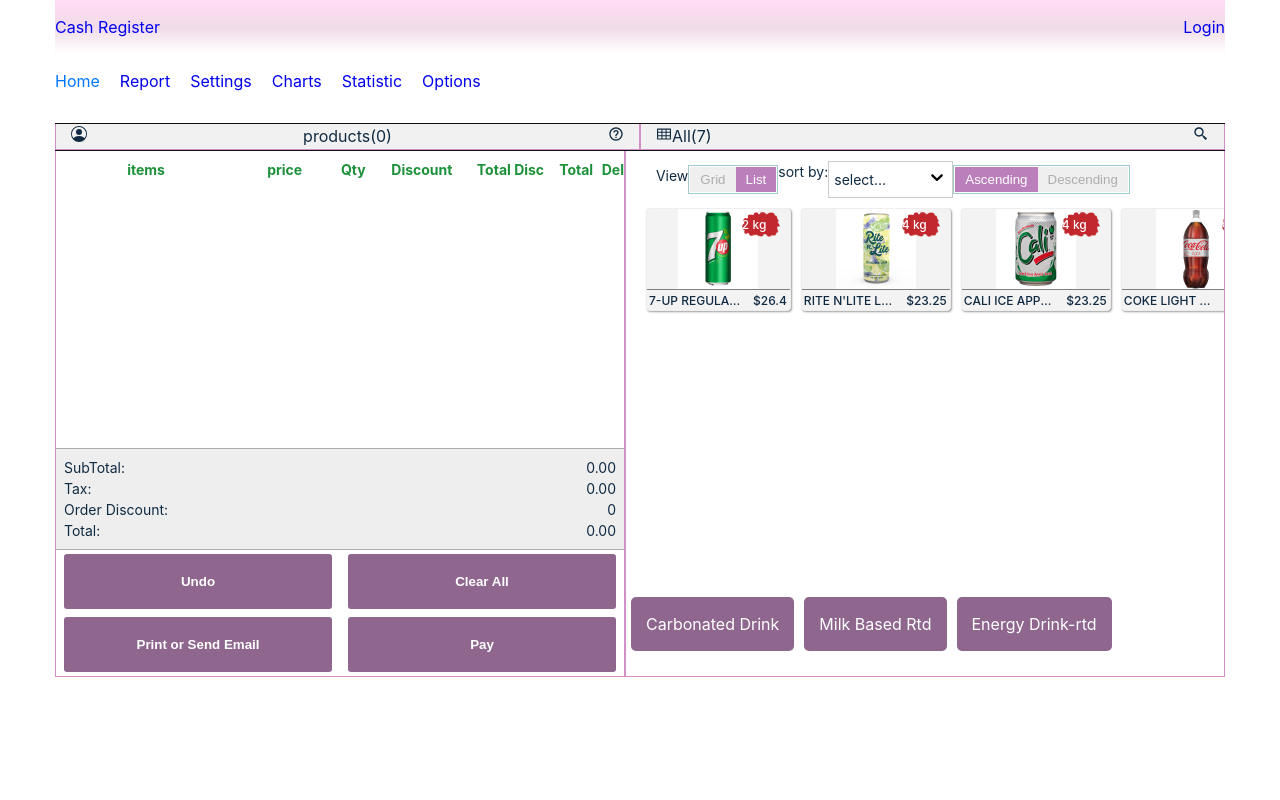
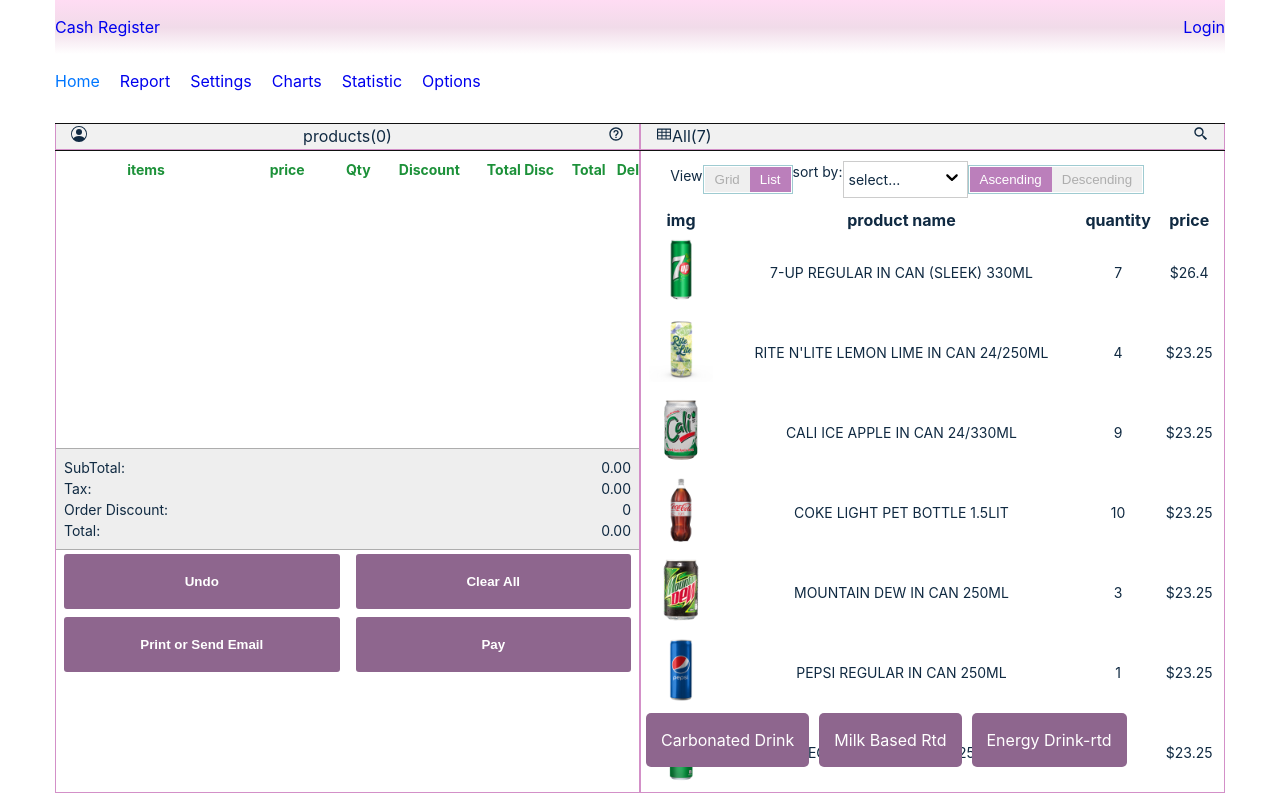
Before and after one commit to dnbworks/POS-system, a React (Create React App) app: page / in a window 1280 px wide. Both pictures are taken after a click on the button "List". Built offline with nearby package versions, Linux system fonts and the light colour scheme; data requests are answered from the project's data file.

Commit message:
added grid and list feature

```diff
--- a/public/db.json
+++ b/public/db.json
@@ -8,7 +8,7 @@
         "price": 26.40,
         "weight": 2,
         "category": "Grabs",
-        "inventory_count": 0,
+        "inventory_count": 7,
         "size_weight": "",
         "country": "",
         "tax": true,
@@ -20,7 +20,8 @@
         "img": "/img/RIT18.jpg",
         "price": 23.25,
         "weight": 4,
-        "category": "Grabs"
+        "category": "Grabs",
+        "inventory_count": 4
       },
       {
         "id": 3,
@@ -28,7 +29,8 @@
         "img": "/img/CAL12.jpg",
         "price": 23.25,
         "weight": 4,
-        "category": "Grabs"
+        "category": "Grabs",
+        "inventory_count": 9
       },
       {
         "id": 4,
@@ -36,7 +38,8 @@
         "img": "/img/COK08Y.jpg",
         "price": 23.25,
         "weight": 4,
-        "category": "Grabs"
+        "category": "Grabs",
+        "inventory_count": 10
       },
       {
         "id": 5,
@@ -44,7 +47,8 @@
         "img": "/img/MOU07.jpg",
         "price": 23.25,
         "weight": 4,
-        "category": "Grabs"
+        "category": "Grabs",
+        "inventory_count": 3
       },
       {
         "id": 6,
@@ -52,7 +56,8 @@
         "img": "/img/PEP07.jpg",
         "price": 23.25,
         "weight": 4,
-        "category": "Grabs"
+        "category": "Grabs",
+        "inventory_count": 1
       },
       {
         "id": 7,
@@ -60,7 +65,8 @@
         "img": "/img/SPR11.jpg",
         "price": 23.25,
         "weight": 4,
-        "category": "Grabs"
+        "category": "Grabs",
+        "inventory_count": 11
       }
 
 
--- a/src/asset/css/styles.css
+++ b/src/asset/css/styles.css
@@ -905,6 +905,7 @@
 
 .items_list_wrapper {
     overflow-x: scroll;
+    min-height: 300px;
 }
 
 .items_list_wrapper::-webkit-scrollbar {
@@ -941,6 +942,7 @@
     border-radius: 5px;
     padding: 15px;
     margin: 5px;
+    cursor: pointer;
 }
 
 .controls button {
@@ -994,3 +996,21 @@
     display: flex;
     justify-content: space-between;
 }
+
+.items_list table {
+    width: 100%;
+}
+
+.items_list table tbody tr {
+    border-bottom: 1px solid #e0e0e0;
+}
+
+
+.img-cont {
+    width: 80px;
+    height: 80px;
+}
+
+.img-cont img{
+    width: 100%;
+}
--- a/src/components/Home/ItemsList.js
+++ b/src/components/Home/ItemsList.js
@@ -1,16 +1,13 @@
-import React from 'react'
-import { useGlobalContext } from '../../context/AppContext';
-import Item from './Item';
+
+import List from './_displayView/List';
+import Grid from './_displayView/Grid';
 
 const ItemsList = () => {
-  const { state: { storeProducts, openModal } } = useGlobalContext();
+
   return (
     <div className="items_list_wrapper d-flex">
-      <div className='items_list d-flex'></div>
-      {storeProducts.map((item) => {
-        return <Item {...item} openModal={openModal} key={item.id} />
-      })}
-
+      <Grid/>
+      <List/>
     </div>
   )
 }
--- a/src/components/Home/OrderByView.js
+++ b/src/components/Home/OrderByView.js
@@ -1,11 +1,24 @@
 import React, { useState } from 'react'
+import { useGlobalContext } from '../../context/AppContext';
 
 const OrderByView = () => {
-  const [active, setActive] = useState(0)
+  const [active, setActive] = useState(0);
+  const { state: { grid, list, changeDisplay } } = useGlobalContext();
+
+  const ChangeToGrid = () => {
+    changeDisplay("grid");
+    setActive(0)
+  }
+
+  const ChangeToList = () => {
+    changeDisplay("list");
+    setActive(1)
+  }
+
   return (
     <div className="toggleBtn">
-        <button className={`${active === 0 && 'active'}`} onClick={() => setActive(0)}>Grid</button>
-        <button className={`${active === 1 && 'active'}`} onClick={() => setActive(1)}>List</button>
+        <button className={`${active === 0 && 'active'}`} onClick={() => ChangeToGrid() }>Grid</button>
+        <button className={`${active === 1 && 'active'}`} onClick={() => ChangeToList() }>List</button>
     </div>
   )
 }
--- /dev/null
+++ b/src/components/Home/_displayView/Grid.js
@@ -0,0 +1,18 @@
+import Item from '../Item'
+import { useGlobalContext } from '../../../context/AppContext';
+
+const Grid = () => {
+    const { state: { storeProducts, openModal, grid } } = useGlobalContext();
+    if (!grid) {
+        return null;
+    }
+    return (
+        <div className='items_list d-flex'>
+            {storeProducts.map((item) => {
+                return <Item {...item} openModal={openModal} key={item.id} />
+            })}
+        </div>
+    )
+}
+
+export default Grid
--- /dev/null
+++ b/src/components/Home/_displayView/List.js
@@ -0,0 +1,33 @@
+import { useGlobalContext } from '../../../context/AppContext';
+const List = () => {
+    const { state: { storeProducts, openModal, list } } = useGlobalContext();
+    if (!list) {
+        return null;
+    }
+    return (
+        <table>
+            <thead>
+                <tr>
+                    <th>img</th>
+                    <th>product name</th>
+                    <th>quantity</th>
+                    <th>price</th>
+                </tr>
+            </thead>
+            <tbody>
+                {storeProducts.map((item) => {
+                    return (
+                        <tr onClick={() => openModal({ type: item.id })} key={item.id}>
+                            <td className='img-cont'><img src={item.img} alt="" /></td>
+                            <td><span className="">{item.name}</span></td>
+                            <td><span className="">{item.inventory_count}</span></td>
+                            <td><span className="">${item.price}</span></td>
+                        </tr>
+                    )
+                })}
+            </tbody>
+        </table>
+    )
+}
+
+export default List
--- a/src/context/AppContext.js
+++ b/src/context/AppContext.js
@@ -15,6 +15,8 @@
   loading: false,
   cart: getLocalStorage(),
   amount: 0,
+  grid: true,
+  list: false,
   storeProducts: [{ id: 1, name: "Moen Home Care Brushed Nickel 9\" Designer Hand Grip", img: "/img/7UP09Y.jpg", price: 26.40, weight: 2, category: "Grabs" }],
   category:  [
     {
@@ -63,6 +65,10 @@
   const openModal = (obj) => {
     dispatch({ type: 'OPEN_MODAL', payload: { type: obj.type, id: obj.id } })
   };
+
+  const changeDisplay = (id) => {
+    dispatch({ type: 'CHANGE_DISPLAY', payload: id})
+  }
 
   const closeModal = (id) => {
     dispatch({ type: 'CLOSE_MODAL', payload: id })
@@ -135,7 +141,7 @@
 
   return (
     <AppContext.Provider
-      value={{ state: { ...state, openModal, closeModal, clearCart, remove, editDiscount, editQty, changeCashEntity, add_to_cart }, dispatch }}
+      value={{ state: { ...state, openModal, closeModal, clearCart, remove, editDiscount, editQty, changeCashEntity, add_to_cart, changeDisplay }, dispatch }}
     >
       {children}
     </AppContext.Provider>
--- a/src/context/reducer.js
+++ b/src/context/reducer.js
@@ -41,6 +41,14 @@
         ...state,
         cart: state.cart.filter((cartItem) => cartItem.id !== action.payload),
       }
+    case 'CHANGE_DISPLAY':
+      if (action.payload == "grid") {
+        return { ...state, grid: true, list: false }
+      }
+      if (action.payload == "list") {
+        return { ...state, list: true, grid: false }
+      }
+      return {...state}
 
     case 'EDIT_DISCOUNT':
       let tempCart1 = state.cart.map((cartItem) => {
```
Also changed, not shown: product backlog.txt.
